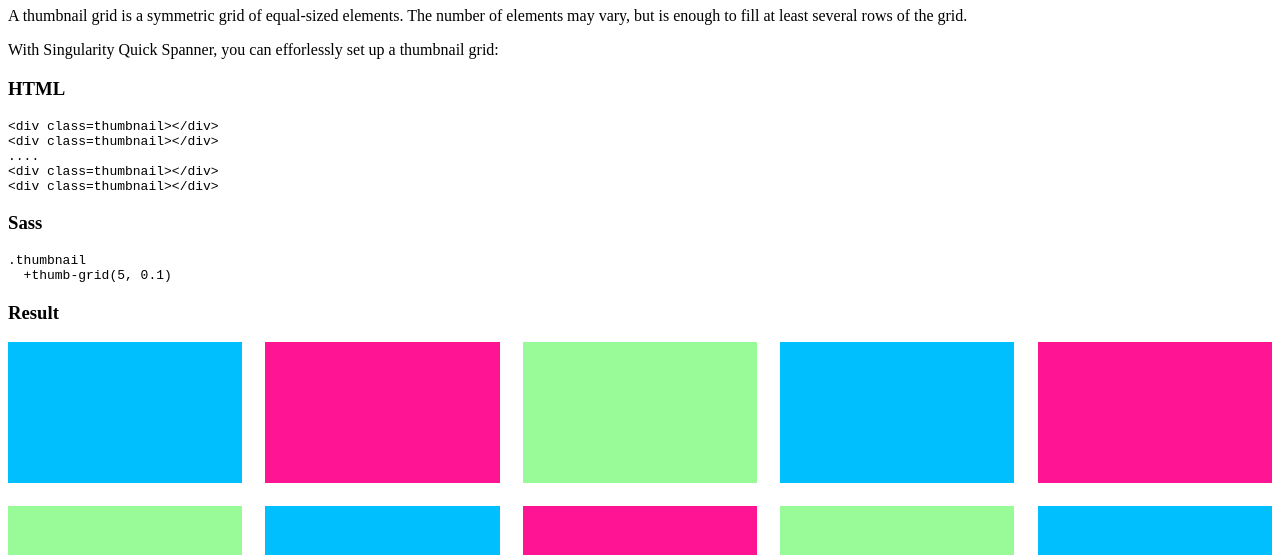
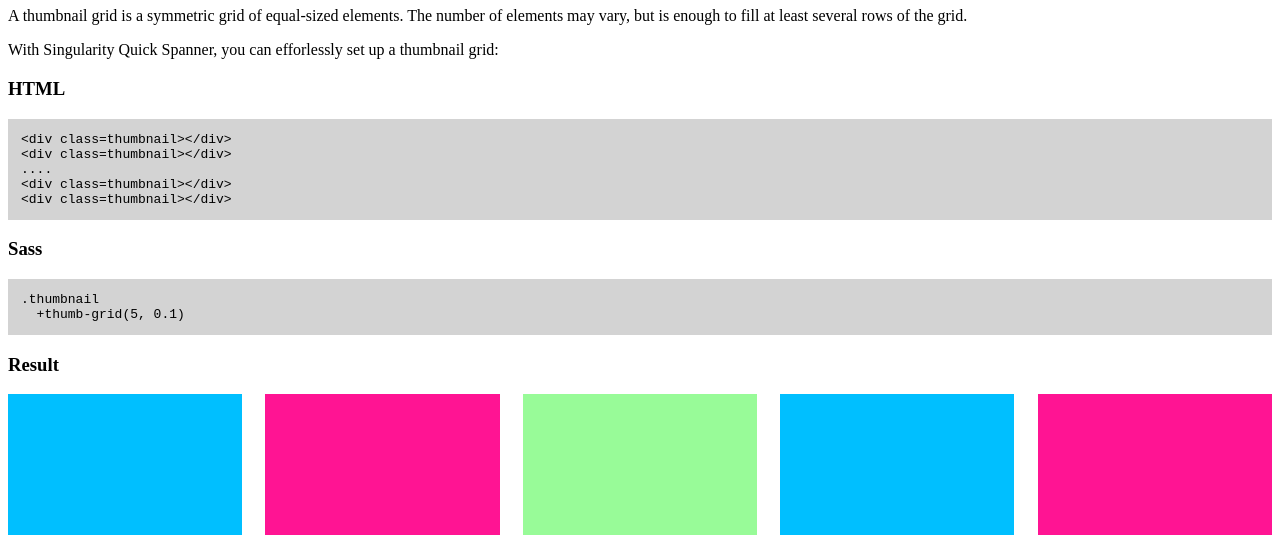
Before and after one commit to lolmaus/singularity-quick-spanner, a plain HTML site: page index.html in a window 1280 px wide. Shown: the part 241-796 px from the top of the page. Drawn offline with Linux system fonts and the light colour scheme.

Commit message:
Grey background for <pre>

```diff
--- a/sass/screen.sass
+++ b/sass/screen.sass
@@ -19,6 +19,10 @@ h2
   margin-top: 2em
   font-size: 2em
   border-bottom: 2px solid black
+
+pre
+  background-color: lightgrey
+  padding: 1em
 
 
 .example-1, .example-2
```
Also changed, not shown: css/screen.css.
